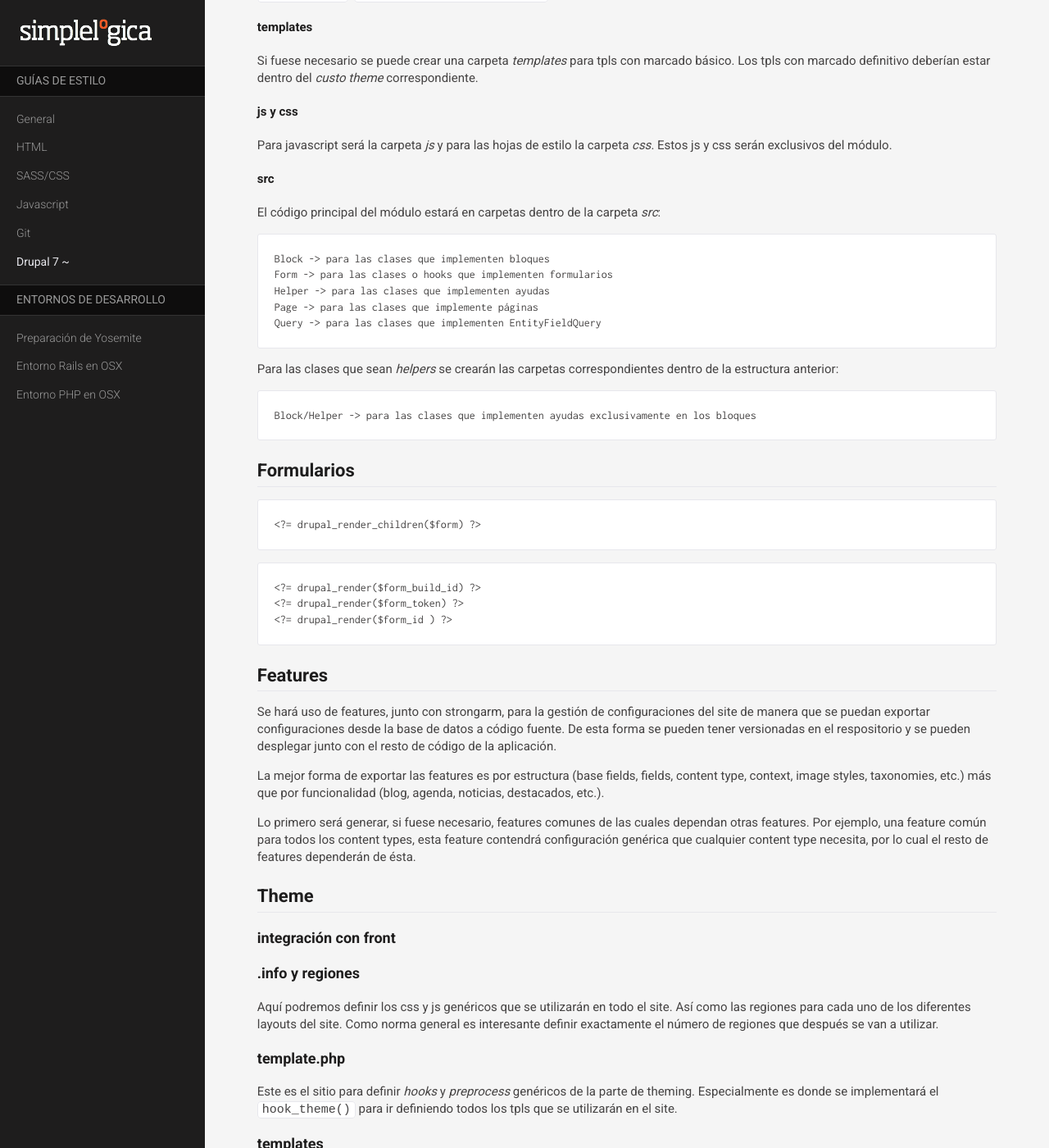
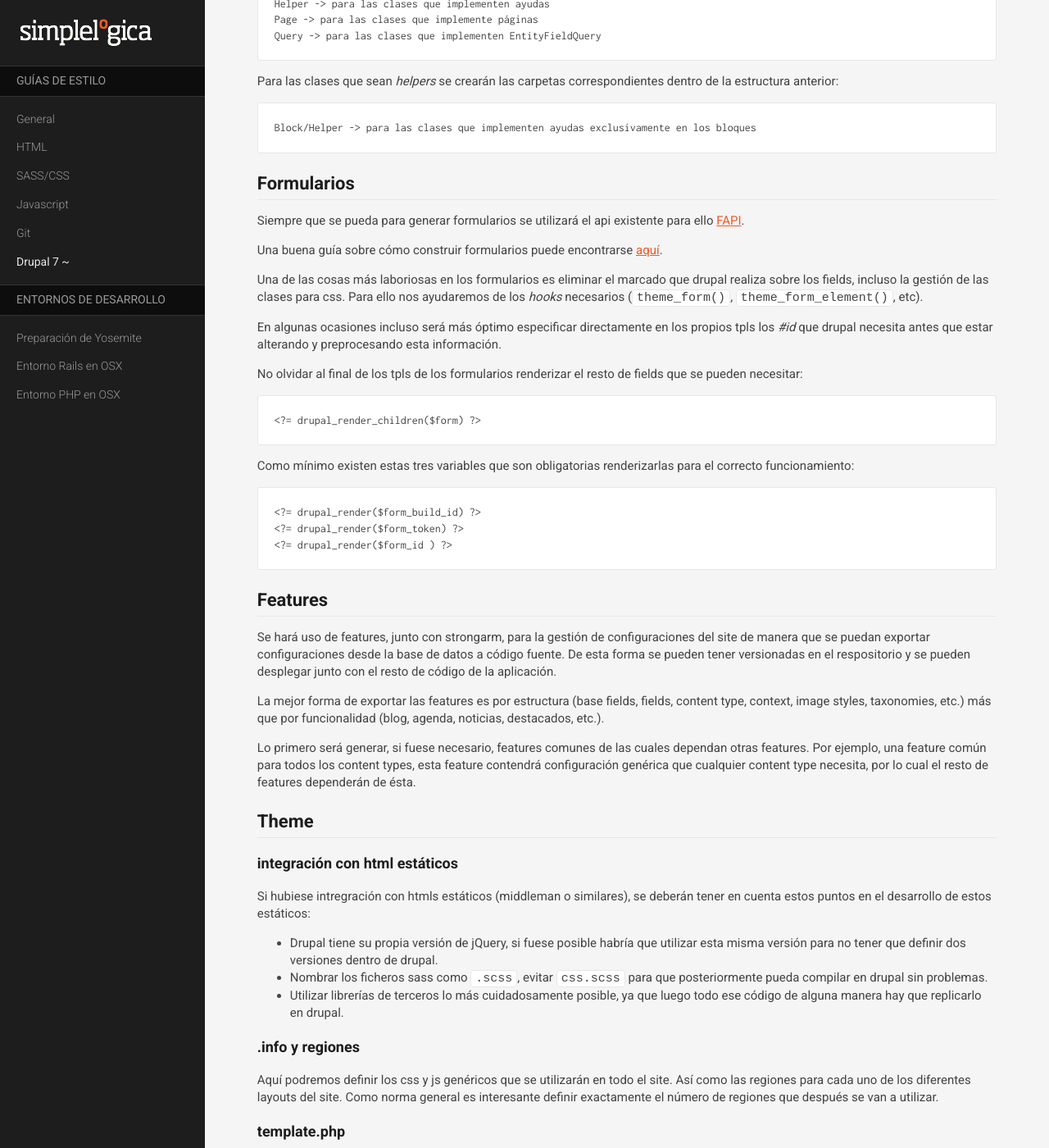
Before and after one commit to simplelogica/styleguides, a Jekyll site: the page built from estilo/drupal7.md, in a window 1280 px wide and 1400 px high, scrolled down 4718 px. Shown: the whole window at 82% size. Built offline with Jekyll 4.4.1, drawn with Linux system fonts in a browser that asks for light colours; nearby versions of some CDN libraries; Markdown is read by kramdown in place of the engine named in the settings; some of the changed text lies outside the part shown.

Commit message:
formularios

````diff
--- a/estilo/drupal7.md
+++ b/estilo/drupal7.md
@@ -8,7 +8,10 @@ slug: drupal7
 
 Esta guía pretende ser una ayuda para construir los proyectos en drupal 7.
 
+
 ## Estructura directorios
+
+Lo ideal es que todo el proyecto esté bajo un entorno de desarrollo de ruby, rvm o similar. [Más información](https://tickets.the-cocktail.com/projects/php-room/wiki/Instalaci%C3%B3n_capistrano_y_dem%C3%A1s_gemas).
 
 La estructura a primer nivel sería:
 
@@ -106,22 +111,20 @@ Módulo  | Descripción
 [overlay](https://www.drupal.org/documentation/modules/overlay) | layer para las páginas de administración
 [dblog](https://www.drupal.org/documentation/modules/dblog) | grabación de los logs en base de datos
 
+
 #### Instalar
 
 Estos son los módulos más recomendados en la mayoría de las instalaciones.
 
-##### Core
-
-Módulo  | Descripción
+Core  | Descripción
 ------------- | -------------
 [jquery update](https://www.drupal.org/project/jquery_update) | actualizaciones del jQuery del core
 [ctools](https://www.drupal.org/project/ctools) | navaja suiza
 [entity](https://www.drupal.org/project/entity) | mejora el entity API
 [libraries](https://www.drupal.org/project/libraries) | integración con librerías externas
 
-##### Estructura
 
-Módulo  | Descripción
+Estructura  | Descripción
 ------------- | -------------
 [context](https://www.drupal.org/project/context) | composición de páginas
 [context error](https://www.drupal.org/project/context_error) | composición de páginas
@@ -133,9 +136,8 @@ Módulo  | Descripción
 [strongarm](https://www.drupal.org/project/strongarm) | gestión de variables
 [xautoload](https://www.drupal.org/project/xautoload) | cargador perezoso de clases
 
-##### Contenido
 
-Módulo  | Descripción
+Contenido  | Descripción
 ------------- | -------------
 [date](https://www.drupal.org/project/date) | campo para fechas
 [imce](https://www.drupal.org/project/imce) | para subir imágenes y ficheros
@@ -143,9 +145,8 @@ Módulo  | Descripción
 [link](https://www.drupal.org/project/link) | campo para enlaces
 [wysiwyg](https://www.drupal.org/project/wysiwyg) | editores
 
-##### SEO
 
-Módulo  | Descripción
+Seo  | Descripción
 ------------- | -------------
 [global redirect](https://www.drupal.org/project/globalredirect) | muchas funcionalidades para redirects
 [hreflang](https://www.drupal.org/project/hreflang) | implementa el tag *link rel="alternate" hreflang="x"*
@@ -153,46 +154,44 @@ Módulo  | Descripción
 [pathauto](https://www.drupal.org/project/pathauto) | alias para urls/paths
 [simplemap](https://github.com/simplelogica/simplemap) | generador de sitemaps
 
-##### Métricas
 
-Módulo  | Descripción
+Métricas  | Descripción
 ------------- | -------------
 [google analytics](https://www.drupal.org/project/google_analytics) | tracking de GA
 
-##### Desarrollo
 
-Estos módulo sólo deben estar activos en entornos de desarrollo
-
-Módulo  | Descripción
+Desarrollo  | Descripción
 ------------- | -------------
 [devel](https://www.drupal.org/project/devel) |
 [devel debug log](https://www.drupal.org/project/devel_debug_log) |
 [diff](https://www.drupal.org/project/diff) |
 [masquerade](https://www.drupal.org/project/masquerade) | cambiar rapidamente entre usuarios
 
-##### Caché
+*Estos módulos sólo deberán estar activos en entornos de desarrollo*
 
-Módulo  | Descripción
+Caché  | Descripción
 ------------- | -------------
 [memcache](https://www.drupal.org/project/memcache) |
 [redis](https://www.drupal.org/project/redis) |
 
-### Devel
 
-Módulo  | Descripción
+Devel  | Descripción
 ------------- | -------------
 [watchdog file](https://www.drupal.org/sandbox/kpander/1986402) | almacenar los registros del watchdog en fichero
 
-### I+D
 
-Módulo  | Descripción
+I+D  | Descripción
 ------------- | -------------
 [bean](https://www.drupal.org/project/bean) | bloques
 [boxes](https://www.drupal.org/project/boxes) | bloques
 
+
+*Estos módulos son interesantes pero deberán estudiarse más a fondo*
+
+
 ### Custom
 
-Para crear los módulos custom seguiremos las especificaciones definidas en [Drupal-8-style PSR-4](https://www.drupal.org/node/2156625). Para ello nos ayudaremos del módulo [xautoload](https://www.drupal.org/project/xautoload) para hacer una carga perezosa de las clases. Siempre que sea posible se utilizará programación orienda a objetos y programación funcional (array_map, array_reduce, etc.).
+Para crear los módulos custom seguiremos las especificaciones definidas en [Drupal-8-style PSR-4](https://www.drupal.org/node/2156625). Para ello nos ayudaremos del módulo [xautoload](https://www.drupal.org/project/xautoload) para hacer una carga perezosa de las clases. Siempre que sea posible se utilizará programación orienda a objetos y programación funcional (`array_map`, `array_reduce`, etc.).
 
 #### .info
 
@@ -205,15 +204,19 @@ dependencies[] = ...
 
 #### .module
 
-En el *.module* básicamente se implementarán los *hooks* necesarios en el módulo: `hook_block_info()`, `hook_block_view()`, `hook_menu()`, `hook_form_FORM_ID_alter()`, etc. Para el resto de código se usarán includes u otros ficheros.
+En el *.module* básicamente se implementarán los *hooks* necesarios en el módulo: `hook_block_info()`, `hook_block_view()`, `hook_menu()`, `hook_form_FORM_ID_alter()`, etc. Para el resto de código se usarán includes u otros ficheros de código.
 
 #### templates
 
-Si fuese necesario se puede crear una carpeta *templates* para tpls con marcado básico. Los tpls con marcado definitivo deberían estar dentro del *custo theme* correspondiente.
+Si fuese necesario se puede crear una carpeta *templates* para tpls con marcado básico. Los tpls con marcado definitivo deberían estar dentro del *custom theme* correspondiente.
 
-#### js y css
+#### js
 
-Para javascript será la carpeta *js* y para las hojas de estilo la carpeta *css*. Estos js y css serán exclusivos del módulo.
+Para javascript será la carpeta *js*. Estos js serán exclusivos del módulo.
+
+#### css
+
+Para las hojas de estilo la carpeta *css*. Estos css serán exclusivos del módulo.
 
 #### src
 
@@ -235,9 +238,21 @@ Block/Helper -> para las clases que implementen ayudas exclusivamente en los blo
 
 ## Formularios
 
+Siempre que se pueda para generar formularios se utilizará el api existente para ello [FAPI](https://api.drupal.org/api/drupal/developer!topics!forms_api_reference.html/7).
+
+Una buena guía sobre cómo construir formularios puede encontrarse [aquí](http://themery.com/dgd7/advanced-theming/forms/generated-markup).
+
+Una de las cosas más laboriosas en los formularios es eliminar el marcado que drupal realiza sobre los fields, incluso la gestión de las clases para css. Para ello nos ayudaremos de los *hooks* necesarios (`theme_form()`, `theme_form_element()`, etc).
+
+En algunas ocasiones incluso será más óptimo especificar directamente en los propios tpls los *#id* que drupal necesita antes que estar alterando y preprocesando esta información.
+
+No olvidar al final de los tpls de los formularios renderizar el resto de fields que se pueden necesitar:
+
 ```
 <?= drupal_render_children($form) ?>
 ```
+
+Como mínimo existen estas tres variables que son obligatorias renderizarlas para el correcto funcionamiento:
 
 ```
 <?= drupal_render($form_build_id) ?>
@@ -256,7 +271,13 @@ Lo primero será generar, si fuese necesario, features comunes de las cuales dep
 
 ## Theme
 
-### integración con front
+### integración con html estáticos
+
+Si hubiese intregración con htmls estáticos (middleman o similares), se deberán tener en cuenta estos puntos en el desarrollo de estos estáticos:
+
+* Drupal tiene su propia versión de jQuery, si fuese posible habría que utilizar esta misma versión para no tener que definir dos versiones dentro de drupal.
+* Nombrar los ficheros sass como `.scss`, evitar `css.scss` para que posteriormente pueda compilar en drupal sin problemas.
+* Utilizar librerías de terceros lo más cuidadosamente posible, ya que luego todo ese código de alguna manera hay que replicarlo en drupal.
 
 ### .info y regiones
 
@@ -265,6 +286,26 @@ Aquí podremos definir los css y js genéricos que se utilizarán en todo el sit
 ### template.php
 
 Este es el sitio para definir *hooks* y *preprocess* genéricos de la parte de theming. Especialmente es donde se implementará el `hook_theme()` para ir definiendo todos los tpls que se utilizarán en el site.
+
+### assets
+
+Carpeta para almacenar los recursos de front: fonts, images, javascripts, stylesheets, etc.
+
+### css
+
+Carpeta para almacenar las hojas de estilo de drupal. Para compilar los sass se deberá usar la gema `sass` de ruby.
+
+Para levantar el watcher cuando se necesite y generar el css que utilizará drupal desde los sass, el comando sería:
+
+```
+sass --watch assets/stylesheets:css --sourcemap=none
+```
+
+En caso que fuese necesario implicar a compass en la compilación, el comando sería:
+
+```
+sass --compass --watch assets/stylesheets:css --sourcemap=none
+```
 
 ### templates
 
````
Also changed, not shown: other parts of estilo/drupal7.md (+5 -3 lines).
